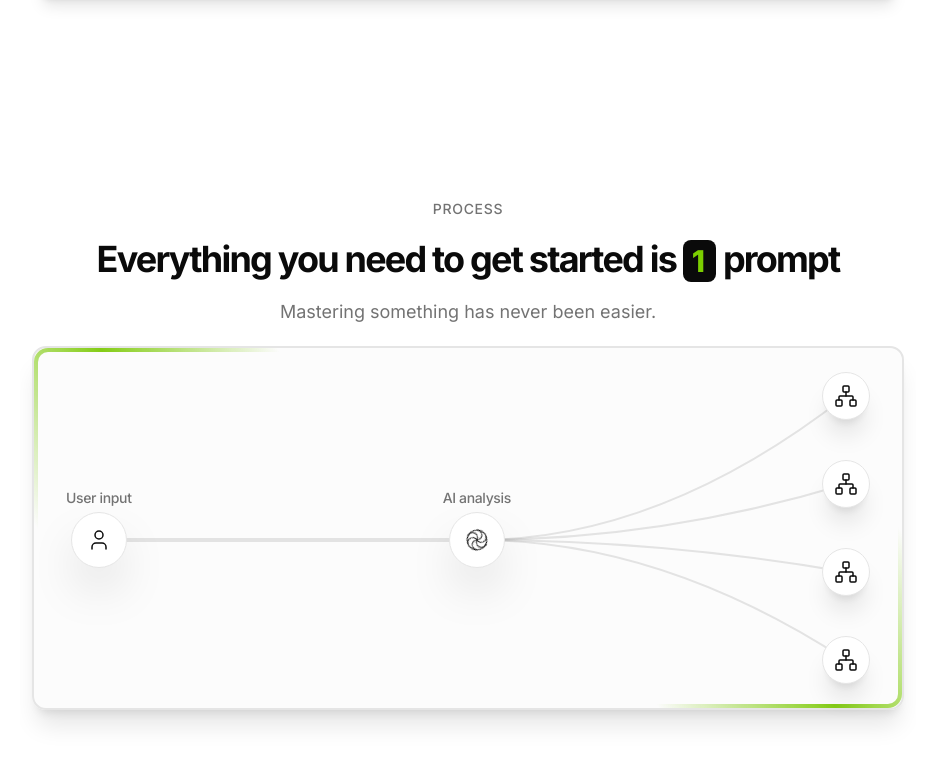
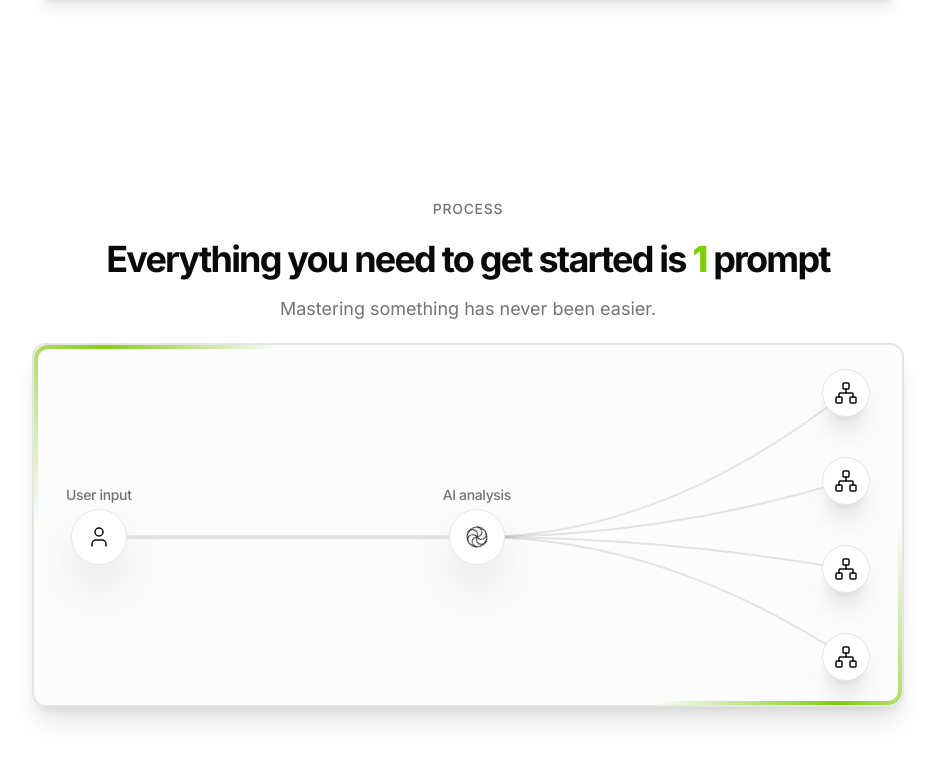
Before and after one commit to hassohamid/SkillTree, a React (Vite) app: page / in a window 1280 px wide. Shown: the part 1395-2158 px from the top of the page, without its empty margins (172-1107 px from the left). Built offline with nearby package versions, Linux system fonts and the light colour scheme.

Commit message:
fix: removed badge to prevent line break

```diff
--- a/src/components/home/HowItWorks.tsx
+++ b/src/components/home/HowItWorks.tsx
@@ -2,7 +2,7 @@ import { AnimatedBeam } from "@/components/magicui/animated-beam";
 import { User, LoaderPinwheel, Network } from "lucide-react";
 import { useRef } from "react";
 import { Card } from "../ui/card";
-import { Badge } from "../ui/badge";
+
 import { BorderBeam } from "@/components/magicui/border-beam";
 
 export default function HowItWorks() {
@@ -23,10 +23,7 @@ export default function HowItWorks() {
       <h1 className="font-bold tracking-tighter text-4xl  text-center text-balance mb-4">
         {" "}
         Everything you need to get started is{" "}
-        <Badge className="text-lime-500 bg-neutral-950 text-3xl text-center pr-3 font-extrabold">
-          1
-        </Badge>{" "}
-        prompt{" "}
+        <span className="text-lime-500  font-extrabold">1</span> prompt{" "}
       </h1>
       <p className="text-muted-foreground text-lg text-center">
         {" "}
```
